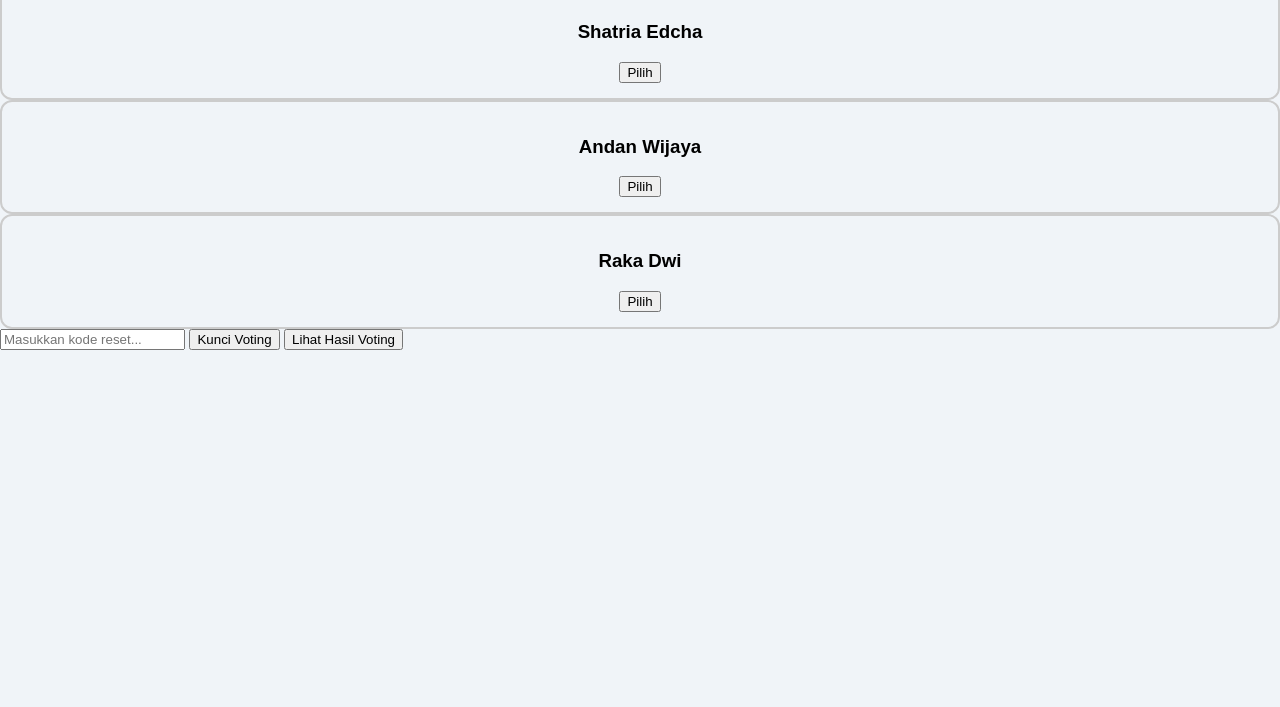
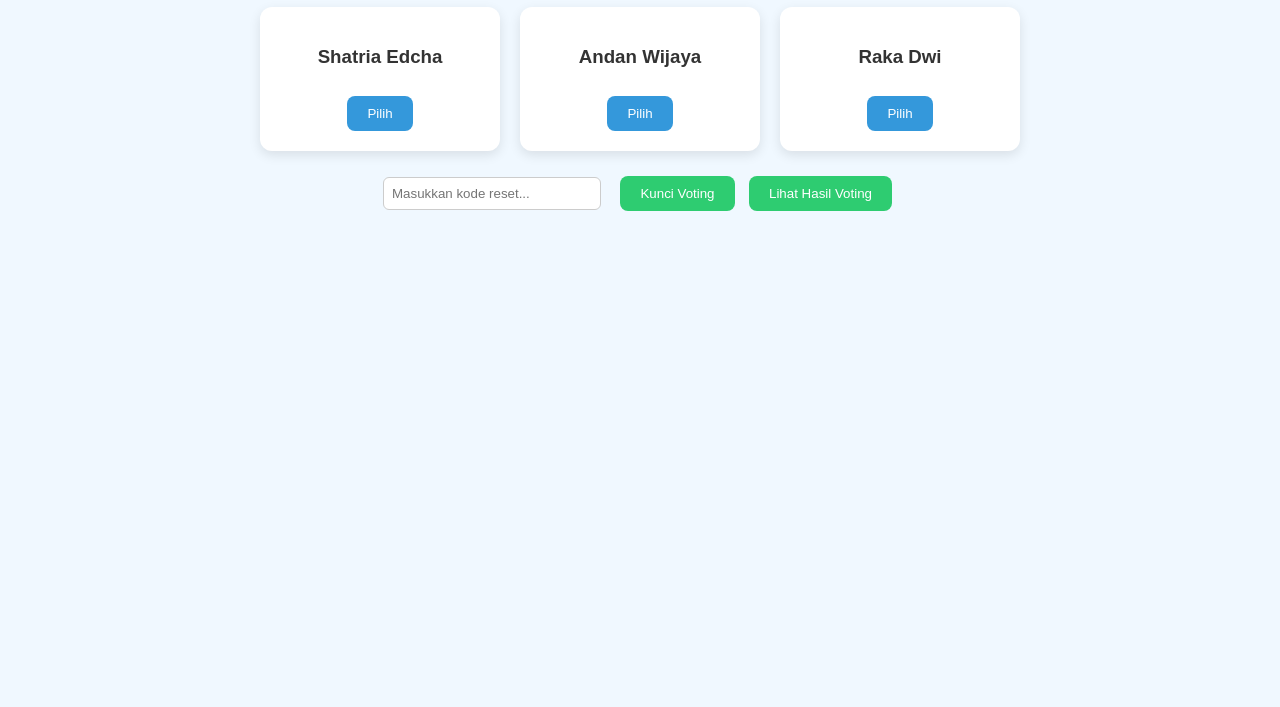
Before and after one commit to ShatriaEP/Pilketos-Test, a plain HTML site: page index.html in a window 1280 px wide. Shown: the part 93-800 px from the top of the page. Drawn offline with nearby package versions, Linux system fonts and the light colour scheme.

Commit message:
Update style.css

```diff
--- a/style.css
+++ b/style.css
@@ -1,85 +1,70 @@
 body {
-  font-family: Arial, sans-serif;
-  background-color: #f0f4f8;
+  font-family: sans-serif;
+  background-color: #f0f8ff;
+  color: #333;
   margin: 0;
-  padding: 0;
+  padding: 20px;
+  text-align: center;
 }
 
-.container {
-  max-width: 900px;
-  margin: 40px auto;
-  background: #ffffff;
-  padding: 30px;
-  border-radius: 16px;
-  box-shadow: 0 4px 12px rgba(0, 0, 0, 0.1);
-}
-
-h1 {
-  text-align: center;
-  margin-bottom: 20px;
-  color: #222;
-}
-
-.kandidat-list {
+.kandidat-container {
   display: flex;
-  justify-content: space-around;
-  margin-bottom: 20px;
+  justify-content: center;
+  gap: 20px;
+  margin: 20px 0;
   flex-wrap: wrap;
-  gap: 20px;
 }
 
 .kandidat {
-  flex: 1 1 28%;
-  text-align: center;
-  padding: 15px;
-  border: 2px solid #ccc;
+  background-color: #fff;
+  padding: 20px;
   border-radius: 12px;
-  cursor: pointer;
-  transition: transform 0.2s;
+  box-shadow: 0 4px 12px rgba(0,0,0,0.1);
+  width: 200px;
 }
 
-.kandidat:hover {
-  transform: scale(1.05);
-  border-color: #1e90ff;
+.kandidat button {
+  margin-top: 10px;
+  padding: 10px 20px;
+  background-color: #3498db;
+  color: white;
+  border: none;
+  border-radius: 8px;
+  cursor: pointer;
 }
 
-.kandidat-img {
-  width: 100%;
-  height: auto;
-  border-radius: 50%;
-  margin-bottom: 10px;
+.kandidat button:hover {
+  background-color: #2980b9;
 }
 
-.reset-box {
-  text-align: center;
+.opsi {
   margin: 20px 0;
 }
 
-.reset-box input {
-  padding: 10px;
-  font-size: 16px;
-  border-radius: 8px;
-  border: 1px solid #999;
-  width: 80%;
-  max-width: 300px;
+#resetKode {
+  padding: 8px;
+  border: 1px solid #ccc;
+  border-radius: 6px;
+  width: 200px;
+  margin-right: 10px;
 }
 
-.buttons {
-  text-align: center;
-  margin-top: 20px;
+#toggleVotingBtn,
+#toggleHasilBtn {
+  padding: 10px 20px;
+  border: none;
+  background-color: #2ecc71;
+  color: white;
+  border-radius: 8px;
+  cursor: pointer;
+  margin: 5px;
 }
 
-.buttons button {
-  padding: 10px 16px;
-  font-size: 16px;
-  border-radius: 8px;
-  margin: 0 10px;
-  border: none;
-  background-color: #1e90ff;
-  color: white;
-  cursor: pointer;
+#toggleVotingBtn:hover,
+#toggleHasilBtn:hover {
+  background-color: #27ae60;
 }
 
-.buttons button:hover {
-  background-color: #005ecb;
-  }
+#hasil {
+  margin-top: 30px;
+}
```
